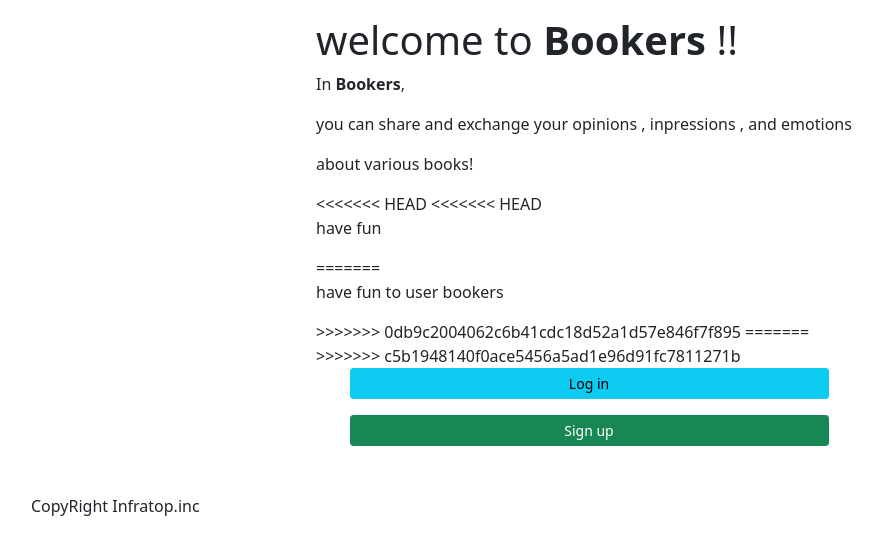
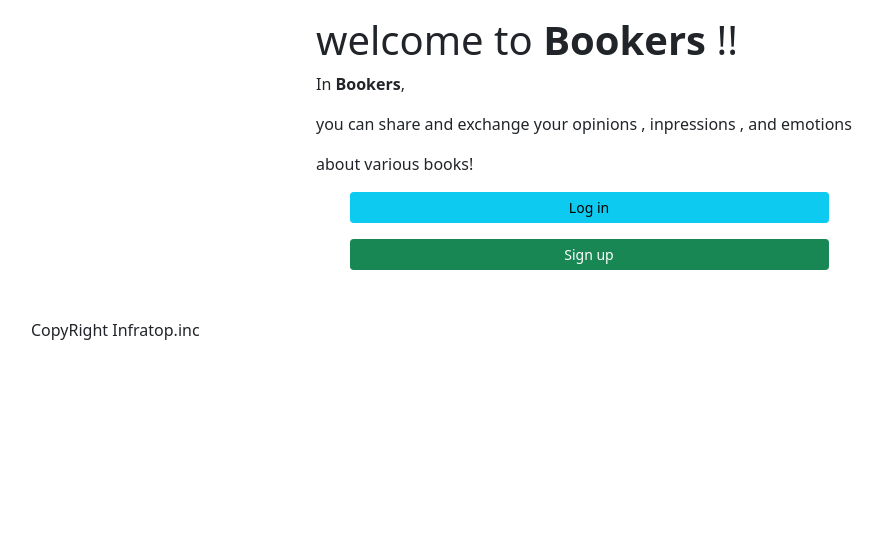
Before and after one commit to hibik17/bookers_PF, a Rails app: page / in a window 1280 px wide. Shown: the part 56-611 px from the top of the page, without its empty margins (51-933 px from the left). Run offline with Rails 7, Linux system fonts and the light colour scheme.

Commit message:
delete message

```diff
--- a/app/views/homes/top.html.erb
+++ b/app/views/homes/top.html.erb
@@ -11,17 +11,6 @@
         <p>In  <i class="fas fa-book"></i><strong>Bookers</strong>, </p>
         <p>you can share and exchange  your opinions , inpressions , and emotions</p>
         <p> about various books!</p>
-<<<<<<< HEAD
-<<<<<<< HEAD
-
-
-
-        <p>have fun</p>
-=======
-        <p>have fun to user bookers</p>
->>>>>>> 0db9c2004062c6b41cdc18d52a1d57e846f7f895
-=======
->>>>>>> c5b1948140f0ace5456a5ad1e96d91fc7811271b
         <div class="btn-wrapper col-10 mx-auto">
           <div class="row">
             <%= link_to "Log in" ,new_user_session_path ,class: 'btn btn-info btn-sm btn-block mb-3 sign_in' %>
```
